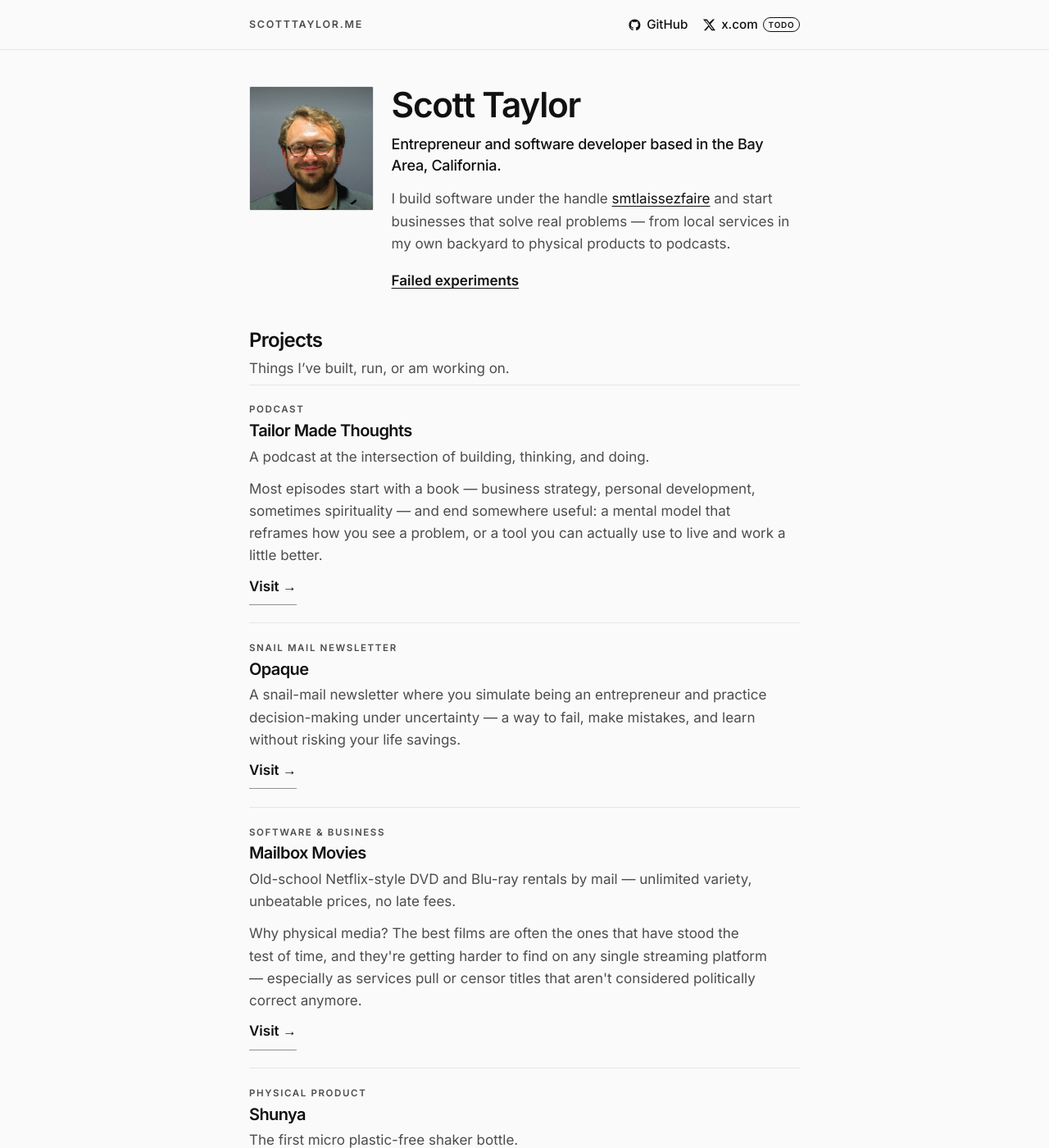
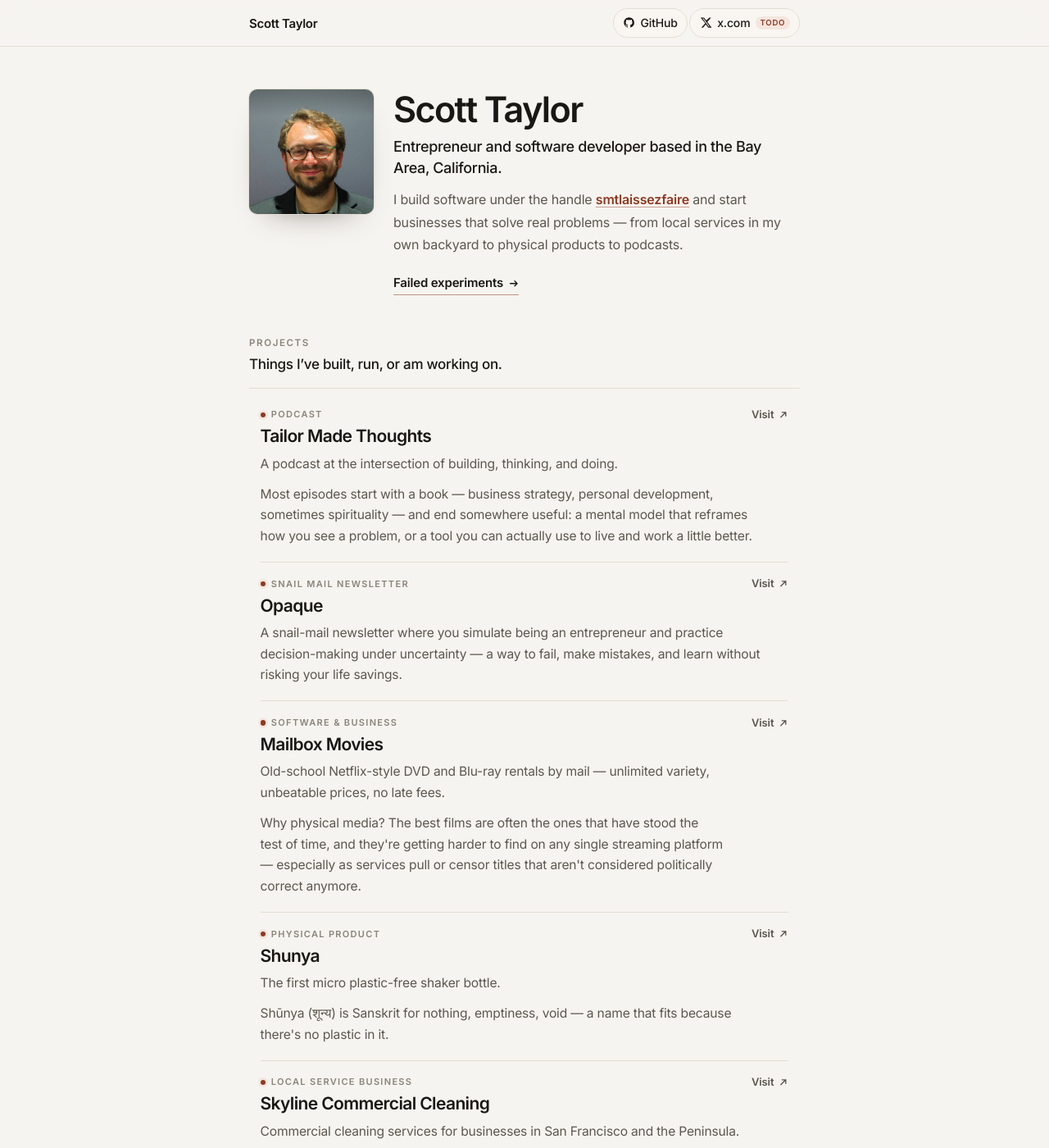
Before and after one commit to smtlaissezfaire/scotttaylorme, a Jekyll site: the page built from index.html, in a window 1280 px wide and 1400 px high. Shown: the whole window at 82% size. Built offline with Jekyll 4.4.1, drawn with Linux system fonts in a browser that asks for light colours; some of the changed text lies outside the part shown.

Commit message:
Polish the type, color, and project list.
Warm paper and a single accent replace the flat gray. The header uses quiet chips, and each project row has a tag, a visit action, and a soft hover.

Co-authored-by: Scott Taylor <smtlaissezfaire@users.noreply.github.com>

```diff
--- /dev/null
+++ b/_includes/arrow.html
@@ -0,0 +1,7 @@
+<svg class="arrow {% if include.dir == "right" %}arrow-right{% elsif include.dir == "left" %}arrow-left{% else %}arrow-ne{% endif %}" viewBox="0 0 16 16" aria-hidden="true" focusable="false">
+  {% if include.dir == "right" or include.dir == "left" %}
+  <path d="M3 8h10M9.5 4.5 13 8l-3.5 3.5" fill="none" stroke="currentColor" stroke-width="1.6" stroke-linecap="round" stroke-linejoin="round"/>
+  {% else %}
+  <path d="M4.5 11.5 11.5 4.5M6.25 4.5H11.5V9.75" fill="none" stroke="currentColor" stroke-width="1.6" stroke-linecap="round" stroke-linejoin="round"/>
+  {% endif %}
+</svg>
--- a/_layouts/default.html
+++ b/_layouts/default.html
@@ -7,8 +7,8 @@
       name="description"
       content="{% if page.description %}{{ page.description }}{% else %}{{ site.description }}{% endif %}"
     />
-    <meta name="theme-color" content="#fafafa" media="(prefers-color-scheme: light)" />
-    <meta name="theme-color" content="#111111" media="(prefers-color-scheme: dark)" />
+    <meta name="theme-color" content="#f6f4f0" media="(prefers-color-scheme: light)" />
+    <meta name="theme-color" content="#141311" media="(prefers-color-scheme: dark)" />
     <title>{% if page.title %}{{ page.title }} — {{ site.title }}{% else %}{{ site.title }}{% endif %}</title>
     <link rel="icon" href="{{ '/assets/favicon.svg' | relative_url }}" type="image/svg+xml" />
     <link rel="preconnect" href="https://fonts.googleapis.com" />
@@ -23,7 +23,7 @@
     <a class="skip-link" href="#content">Skip to content</a>
     <header class="topbar">
       <div class="frame topbar-inner">
-        <a class="wordmark" href="{{ '/' | relative_url }}">ScottTaylor.me</a>
+        <a class="wordmark" href="{{ '/' | relative_url }}">Scott Taylor</a>
         {% include social.html %}
       </div>
     </header>
--- a/assets/css/styles.css
+++ b/assets/css/styles.css
@@ -1,36 +1,42 @@
 :root {
   color-scheme: light;
-  --paper: #fafafa;
-  --ink: #111111;
-  --muted: #4d4d4d;
-  --rule: #e6e6e6;
-  --link: #111111;
-  --link-hover: #111111;
-  --portrait-mat: #ececec;
-  --surface: #ffffff;
-  --text: #111111;
-  --border: #e6e6e6;
-  --accent: #111111;
-  --focus: #111111;
-  --bg: #fafafa;
+  --paper: #f6f4f0;
+  --ink: #1a1814;
+  --muted: #5c574f;
+  --faint: #8a847a;
+  --rule: #e3ddd3;
+  --accent: #8c3a22;
+  --accent-soft: #f4e6df;
+  --hover: #efeae3;
+  --portrait-mat: #ebe6de;
+  --surface: #fffcf8;
+  --text: #1a1814;
+  --border: #e3ddd3;
+  --link: #1a1814;
+  --link-hover: #8c3a22;
+  --focus: #8c3a22;
+  --bg: #f6f4f0;
 }
 
 @media (prefers-color-scheme: dark) {
   :root {
     color-scheme: dark;
-    --paper: #111111;
-    --ink: #f5f5f5;
-    --muted: #b3b3b3;
-    --rule: #2c2c2c;
-    --link: #f5f5f5;
-    --link-hover: #ffffff;
-    --portrait-mat: #222222;
-    --surface: #1a1a1a;
-    --text: #f5f5f5;
-    --border: #2c2c2c;
-    --accent: #f5f5f5;
-    --focus: #f5f5f5;
-    --bg: #111111;
+    --paper: #141311;
+    --ink: #f3efe8;
+    --muted: #b7b0a6;
+    --faint: #8d867c;
+    --rule: #2e2b27;
+    --accent: #e7b5a6;
+    --accent-soft: #3a2a24;
+    --hover: #211f1c;
+    --portrait-mat: #221f1c;
+    --surface: #1c1b18;
+    --text: #f3efe8;
+    --border: #2e2b27;
+    --link: #f3efe8;
+    --link-hover: #e7b5a6;
+    --focus: #e7b5a6;
+    --bg: #141311;
   }
 }
 
@@ -53,7 +59,9 @@ body {
   font-family: Inter, "Segoe UI", system-ui, sans-serif;
   font-size: 1.0625rem;
   font-weight: 400;
-  line-height: 1.6;
+  font-style: normal;
+  letter-spacing: -0.011em;
+  line-height: 1.65;
   -webkit-font-smoothing: antialiased;
 }
 
@@ -78,7 +86,7 @@ a:hover {
 }
 
 ::selection {
-  background: color-mix(in srgb, var(--link) 28%, transparent);
+  background: color-mix(in srgb, var(--accent) 28%, transparent);
   color: var(--ink);
 }
 
@@ -130,34 +138,40 @@ a:hover {
   border-bottom: 1px solid var(--rule);
 }
 
+@supports (backdrop-filter: blur(12px)) {
+  .topbar {
+    background: color-mix(in srgb, var(--paper) 84%, transparent);
+    backdrop-filter: blur(16px) saturate(1.3);
+  }
+}
+
 .topbar-inner {
   display: flex;
   flex-wrap: wrap;
   align-items: center;
   justify-content: space-between;
-  gap: 0.25rem 1.25rem;
-  min-height: 3.75rem;
+  gap: 0.15rem 1rem;
+  min-height: 3.5rem;
 }
 
 .wordmark {
-  color: var(--muted);
-  font-size: 0.78rem;
+  color: var(--ink);
+  font-size: 0.9375rem;
   font-weight: 600;
-  letter-spacing: 0.14em;
+  letter-spacing: -0.02em;
   line-height: 1;
   text-decoration: none;
-  text-transform: uppercase;
 }
 
 .wordmark:hover {
-  color: var(--link);
+  color: var(--accent);
 }
 
 .social {
   display: flex;
   flex-wrap: wrap;
   align-items: center;
-  gap: 0.15rem 1.1rem;
+  gap: 0.15rem;
   margin: 0;
   padding: 0;
   list-style: none;
@@ -167,54 +181,61 @@ a:hover {
   display: inline-flex;
   align-items: center;
   gap: 0.4rem;
-  min-height: 2.75rem;
+  min-height: 2.25rem;
+  padding: 0.2rem 0.7rem;
+  border: 1px solid var(--rule);
+  border-radius: 999px;
+  background: color-mix(in srgb, var(--paper) 70%, var(--surface));
   color: var(--ink);
   font-weight: 500;
-  font-size: 0.95rem;
+  font-size: 0.875rem;
+  letter-spacing: -0.011em;
   text-decoration: none;
 }
 
 .social svg {
-  width: 1.05rem;
-  height: 1.05rem;
+  width: 0.95rem;
+  height: 0.95rem;
   flex-shrink: 0;
 }
 
 .social a:hover {
-  color: var(--link);
+  color: var(--ink);
+  background: var(--hover);
+  border-color: color-mix(in srgb, var(--ink) 16%, var(--rule));
 }
 
 .social a:hover .social-label {
-  text-decoration: underline;
-  text-underline-offset: 0.18em;
+  text-decoration: none;
 }
 
 .todo {
-  padding: 0.05rem 0.35rem;
-  border: 1px solid var(--link);
+  padding: 0.08rem 0.35rem;
   border-radius: 999px;
-  color: var(--link);
-  font-size: 0.62rem;
+  background: var(--accent-soft);
+  color: var(--accent);
+  font-size: 0.6rem;
   font-weight: 600;
   letter-spacing: 0.08em;
-  line-height: 1.45;
+  line-height: 1.4;
 }
 
 .page {
-  padding-bottom: 2.5rem;
+  padding-bottom: 3rem;
 }
 
 .intro {
   display: flex;
   flex-wrap: wrap;
   align-items: flex-start;
-  gap: 1.15rem 1.35rem;
-  padding-top: 2.25rem;
+  gap: 1.15rem 1.5rem;
+  padding-top: 2.5rem;
 }
 
 .intro-copy {
   flex: 1 1 12rem;
   min-width: min(100%, 11.5rem);
+  padding-top: 0.15rem;
 }
 
 .portrait {
@@ -229,8 +250,8 @@ a:hover {
   aspect-ratio: 1;
   overflow: hidden;
   background: var(--portrait-mat);
-  border: 1px solid var(--rule);
-  border-radius: 2px;
+  border-radius: 10px;
+  box-shadow: 0 0 0 1px var(--rule), 0 18px 40px -28px rgba(28, 24, 18, 0.7);
 }
 
 .portrait-frame img {
@@ -265,16 +286,16 @@ a:hover {
 .portrait-kicker {
   font-size: 0.65rem;
   font-weight: 600;
-  letter-spacing: 0.18em;
+  letter-spacing: 0.16em;
   text-transform: uppercase;
 }
 
 .eyebrow {
   margin: 0;
-  color: var(--muted);
-  font-size: 0.75rem;
+  color: var(--faint);
+  font-size: 0.72rem;
   font-weight: 600;
-  letter-spacing: 0.16em;
+  letter-spacing: 0.14em;
   text-transform: uppercase;
 }
 
@@ -293,37 +314,55 @@ h3,
 .intro h1,
 .page-intro h1 {
   margin: 0;
-  font-size: clamp(1.7rem, 4vw, 2.65rem);
-  line-height: 1.1;
+  font-size: clamp(1.85rem, 4vw, 2.7rem);
+  line-height: 1.05;
+  letter-spacing: -0.038em;
   text-wrap: balance;
 }
 
 .page-intro h1 {
   max-width: 18em;
-  font-size: clamp(1.85rem, 4vw, 2.35rem);
+  font-size: clamp(1.75rem, 3.4vw, 2.2rem);
+  letter-spacing: -0.034em;
   line-height: 1.15;
 }
 
 .lead,
 .page-intro .lead {
-  margin: 0.7rem 0 0;
-  max-width: 36rem;
+  margin: 0.6rem 0 0;
+  max-width: 34rem;
   color: var(--ink);
   font-size: 1.125rem;
   font-weight: 500;
-  letter-spacing: -0.015em;
-  line-height: 1.45;
+  letter-spacing: -0.02em;
+  line-height: 1.4;
+}
+
+.prose .page-intro .lead {
+  color: var(--muted);
+  font-size: 0.95rem;
+  font-weight: 500;
+  letter-spacing: 0;
 }
 
 .statement {
-  margin: 0.9rem 0 0;
+  margin: 0.85rem 0 0;
   max-width: 38rem;
   color: var(--muted);
-  font-size: 1.0625rem;
+  font-size: 1rem;
+  line-height: 1.7;
+  text-wrap: pretty;
 }
 
 .statement a {
-  color: var(--link);
+  color: var(--accent);
+  font-weight: 600;
+  text-decoration-color: color-mix(in srgb, var(--accent) 45%, transparent);
+}
+
+.statement a:hover {
+  color: var(--accent);
+  text-decoration-color: var(--accent);
 }
 
 .more {
@@ -331,66 +370,180 @@ h3,
 }
 
 .more a {
+  display: inline-flex;
+  align-items: center;
+  gap: 0.35rem;
+  color: var(--ink);
+  font-size: 0.9375rem;
   font-weight: 600;
+  letter-spacing: -0.012em;
+  text-decoration: none;
+  border-bottom: 1px solid color-mix(in srgb, var(--accent) 45%, var(--rule));
+  padding-bottom: 0.08rem;
+}
+
+.more a:hover {
+  color: var(--accent);
+  border-bottom-color: var(--accent);
 }
 
 .section {
-  margin-top: 2.75rem;
+  margin-top: 3.25rem;
 }
 
 .section-heading h2 {
   margin: 0;
-  font-size: 1.5rem;
+  color: var(--faint);
+  font-size: 0.72rem;
+  font-weight: 600;
+  letter-spacing: 0.14em;
   line-height: 1.2;
+  text-transform: uppercase;
 }
 
 .section-heading p {
   margin: 0.4rem 0 0;
-  color: var(--muted);
+  color: var(--ink);
+  font-size: 1.0625rem;
+  font-weight: 500;
+  letter-spacing: -0.018em;
+  line-height: 1.45;
 }
 
 .entries {
-  margin: 0.35rem 0 0;
-  padding: 0;
+  margin: 1rem 0 0;
+  padding: 0.35rem 0 0;
   list-style: none;
+  border-top: 1px solid var(--rule);
 }
 
 .entry {
-  padding: 1.3rem 0 1.35rem;
-  border-top: 1px solid var(--rule);
+  position: relative;
+  padding: 1.15rem 0.85rem 1.2rem;
+  border-radius: 12px;
 }
 
-.entry:last-child {
-  border-bottom: 1px solid var(--rule);
+.entry::after {
+  content: "";
+  position: absolute;
+  right: 0.85rem;
+  bottom: 0;
+  left: 0.85rem;
+  height: 1px;
+  background: var(--rule);
 }
 
-.entry-tag {
-  margin: 0;
-  color: var(--muted);
-  font-size: 0.72rem;
-  font-weight: 600;
-  letter-spacing: 0.14em;
-  text-transform: uppercase;
+.entry:last-child::after {
+  display: none;
 }
 
-.entry-title {
-  margin: 0.2rem 0 0.35rem;
-  font-size: 1.25rem;
-  line-height: 1.3;
+.entry:hover,
+.entry:focus-within {
+  background: var(--hover);
 }
 
-.entry-title a {
+.entry:hover::after,
+.entry:focus-within::after,
+.entry:has(+ .entry:hover)::after,
+.entry:has(+ .entry:focus-within)::after {
+  opacity: 0;
+}
+
+.entry-link {
+  display: grid;
+  grid-template-columns: minmax(0, 1fr) auto;
+  grid-template-areas:
+    "tag go"
+    "name name";
+  column-gap: 1rem;
+  row-gap: 0.35rem;
   color: inherit;
   text-decoration: none;
 }
 
-.entry-title a:hover {
-  color: var(--link);
+.entry-link::after {
+  content: "";
+  position: absolute;
+  inset: 0;
+  border-radius: inherit;
+}
+
+.entry-link:focus-visible {
+  outline: none;
+}
+
+.entry:has(.entry-link:focus-visible) {
+  outline: 2px solid var(--focus);
+  outline-offset: 3px;
+}
+
+.entry-tag {
+  display: inline-flex;
+  grid-area: tag;
+  align-items: center;
+  align-self: center;
+  gap: 0.45rem;
+  margin: 0;
+  color: var(--faint);
+  font-size: 0.6875rem;
+  font-weight: 600;
+  letter-spacing: 0.12em;
+  line-height: 1.2;
+  text-transform: uppercase;
+}
+
+.entry-dot {
+  width: 0.38rem;
+  height: 0.38rem;
+  border-radius: 50%;
+  background: var(--accent);
+  box-shadow: 0 0 0 3px var(--accent-soft);
+}
+
+.entry-title {
+  margin: 0;
+  font-size: 1.3125rem;
+  font-weight: 600;
+  line-height: 1.25;
+}
+
+.entry-name {
+  grid-area: name;
+  min-width: 0;
+  text-wrap: balance;
+}
+
+.entry:hover .entry-name,
+.entry:focus-within .entry-name {
+  color: var(--accent);
+}
+
+.entry-go {
+  display: inline-flex;
+  grid-area: go;
+  align-items: center;
+  align-self: center;
+  justify-self: end;
+  gap: 0.28rem;
+  color: var(--muted);
+  font-size: 0.8125rem;
+  font-weight: 600;
+  letter-spacing: -0.01em;
+  line-height: 1.2;
+  white-space: nowrap;
+}
+
+.entry:hover .entry-go,
+.entry:focus-within .entry-go {
+  color: var(--accent);
 }
 
 .entry-description {
   max-width: 62ch;
+  margin-top: 0.45rem;
   color: var(--muted);
+  font-size: 0.975rem;
+  line-height: 1.65;
   text-wrap: pretty;
 }
 
@@ -399,26 +552,38 @@ h3,
 }
 
 .entry-description p + p {
-  margin-top: 0.75rem;
+  margin-top: 0.7rem;
 }
 
-.entry-link {
-  display: inline-flex;
-  align-items: center;
-  min-height: 2.75rem;
-  margin-top: 0.15rem;
-  color: var(--link);
-  font-weight: 600;
-  text-decoration: none;
-  border-bottom: 1px solid color-mix(in srgb, var(--link) 45%, transparent);
+.arrow {
+  width: 0.85rem;
+  height: 0.85rem;
+  flex-shrink: 0;
+  transition: transform 160ms ease;
 }
 
-.entry-link:hover {
-  border-bottom-color: currentColor;
+.arrow-left {
+  transform: scaleX(-1);
+}
+
+.entry:hover .arrow-ne,
+.entry:focus-within .arrow-ne,
+.more a:hover .arrow-ne {
+  transform: translate(2px, -2px);
+}
+
+.entry:hover .arrow-right,
+.entry:focus-within .arrow-right,
+.more a:hover .arrow-right {
+  transform: translateX(3px);
+}
+
+.back-link a:hover .arrow-left {
+  transform: scaleX(-1) translateX(3px);
 }
 
 .page-intro {
-  padding-top: 2.25rem;
+  padding-top: 2.5rem;
 }
 
 .back-link {
@@ -428,36 +593,44 @@ h3,
 .back-link a {
   display: inline-flex;
   align-items: center;
-  min-height: 2.75rem;
+  gap: 0.35rem;
+  min-height: 2.25rem;
   color: var(--muted);
+  font-size: 0.9375rem;
   font-weight: 600;
+  letter-spacing: -0.012em;
   text-decoration: none;
 }
 
 .back-link a:hover {
-  color: var(--link);
+  color: var(--accent);
 }
 
 .prose .page-intro {
-  padding-top: 0.25rem;
+  padding-top: 0.35rem;
 }
 
 .prose {
-  margin-top: 1.35rem;
+  margin-top: 1.15rem;
+}
+
+.prose a {
+  color: var(--accent);
+  font-weight: 500;
 }
 
 .prose h2 {
-  margin: 2.4rem 0 0.7rem;
-  font-size: clamp(1.6rem, 3vw, 1.9rem);
-  letter-spacing: -0.02em;
-  line-height: 1.15;
+  margin: 2.5rem 0 0.7rem;
+  font-size: clamp(1.45rem, 2.6vw, 1.7rem);
+  letter-spacing: -0.028em;
+  line-height: 1.2;
 }
 
 .prose h3 {
-  margin: 1.7rem 0 0.4rem;
-  font-size: 1.35rem;
-  letter-spacing: -0.02em;
-  line-height: 1.2;
+  margin: 1.75rem 0 0.4rem;
+  font-size: 1.2rem;
+  letter-spacing: -0.022em;
+  line-height: 1.3;
 }
 
 .prose p,
@@ -490,11 +663,16 @@ h3,
 }
 
 .colophon {
-  margin-top: 3rem;
+  display: flex;
+  flex-wrap: wrap;
+  justify-content: space-between;
+  gap: 0.35rem 1rem;
+  margin-top: 3.5rem;
   padding-top: 1rem;
   border-top: 1px solid var(--rule);
-  color: var(--muted);
-  font-size: 0.95rem;
+  color: var(--faint);
+  font-size: 0.8125rem;
+  letter-spacing: 0.01em;
 }
 
 .colophon p {
@@ -504,11 +682,15 @@ h3,
 @media (min-width: 720px) {
   .intro,
   .page-intro {
-    padding-top: 2.75rem;
+    padding-top: 3.25rem;
   }
 
   .portrait {
     width: 152px;
+  }
+
+  .intro h1 {
+    font-size: 2.7rem;
   }
 }
 
@@ -516,4 +698,25 @@ h3,
   html {
     scroll-behavior: auto;
   }
+
+  .arrow,
+  .arrow-left,
+  .arrow-right,
+  .arrow-ne {
+    transition: none;
+  }
+
+  .entry:hover .arrow-ne,
+  .entry:focus-within .arrow-ne,
+  .entry:hover .arrow-right,
+  .entry:focus-within .arrow-right,
+  .more a:hover .arrow-right,
+  .back-link a:hover .arrow-left {
+    transform: none;
+  }
+
+  .arrow-left,
+  .back-link a:hover .arrow-left {
+    transform: scaleX(-1);
+  }
 }
--- a/failures/safetofail/index.html
+++ b/failures/safetofail/index.html
@@ -5,7 +5,7 @@ description: What Scott tried with SafeToFail in September and October 2026 —
 permalink: /failures/safetofail/
 ---
 <link rel="stylesheet" href="{{ '/assets/css/shot-lightbox.css' | relative_url }}" />
-<p class="back-link"><a href="{{ '/failures/' | relative_url }}">← Failed experiments</a></p>
+<p class="back-link"><a href="{{ '/failures/' | relative_url }}">{% include arrow.html dir="left" %}Failed experiments</a></p>
 <article class="prose">
   <header class="page-intro">
     <h1>SafeToFail: START, ATTEMPT, and an automated X account</h1>
--- a/index.html
+++ b/index.html
@@ -31,7 +31,7 @@ layout: default
       physical products to podcasts.
     </p>
     <p class="more">
-      <a href="{{ '/failures/' | relative_url }}">Failed experiments</a>
+      <a href="{{ '/failures/' | relative_url }}">Failed experiments{% include arrow.html dir="right" %}</a>
     </p>
   </div>
 </header>
@@ -44,12 +44,18 @@ layout: default
   <ol class="entries">
     {% for project in site.data.projects %}
     <li class="entry">
-      <p class="entry-tag">{{ project.tag }}</p>
       <h3 class="entry-title">
         {% if project.url %}
-        <a href="{{ project.url }}" target="_blank" rel="noopener noreferrer">{{ project.name }}<span class="sr-only"> (opens in a new tab)</span></a>
+        <a class="entry-link" href="{{ project.url }}" target="_blank" rel="noopener noreferrer">
+          <span class="entry-name">{{ project.name }}</span>
+          <span class="entry-tag"><span class="entry-dot" aria-hidden="true"></span>{{ project.tag }}</span>
+          <span class="entry-go">Visit{% include arrow.html %}<span class="sr-only"> (opens in a new tab)</span></span>
+        </a>
         {% else %}
-        {{ project.name }}
+        <span class="entry-link">
+          <span class="entry-name">{{ project.name }}</span>
+          <span class="entry-tag"><span class="entry-dot" aria-hidden="true"></span>{{ project.tag }}</span>
+        </span>
         {% endif %}
       </h3>
       <div class="entry-description">
@@ -63,9 +69,6 @@ layout: default
         {% endif %}
         {% endfor %}
       </div>
-      {% if project.url %}
-      <a class="entry-link" href="{{ project.url }}" target="_blank" rel="noopener noreferrer">Visit →<span class="sr-only"> (opens in a new tab)</span></a>
-      {% endif %}
     </li>
     {% endfor %}
   </ol>
```
Also changed, not shown: other parts of _layouts/default.html (+1 -0 lines), failures/index.html (+5 -3 lines), assets/favicon.svg.
